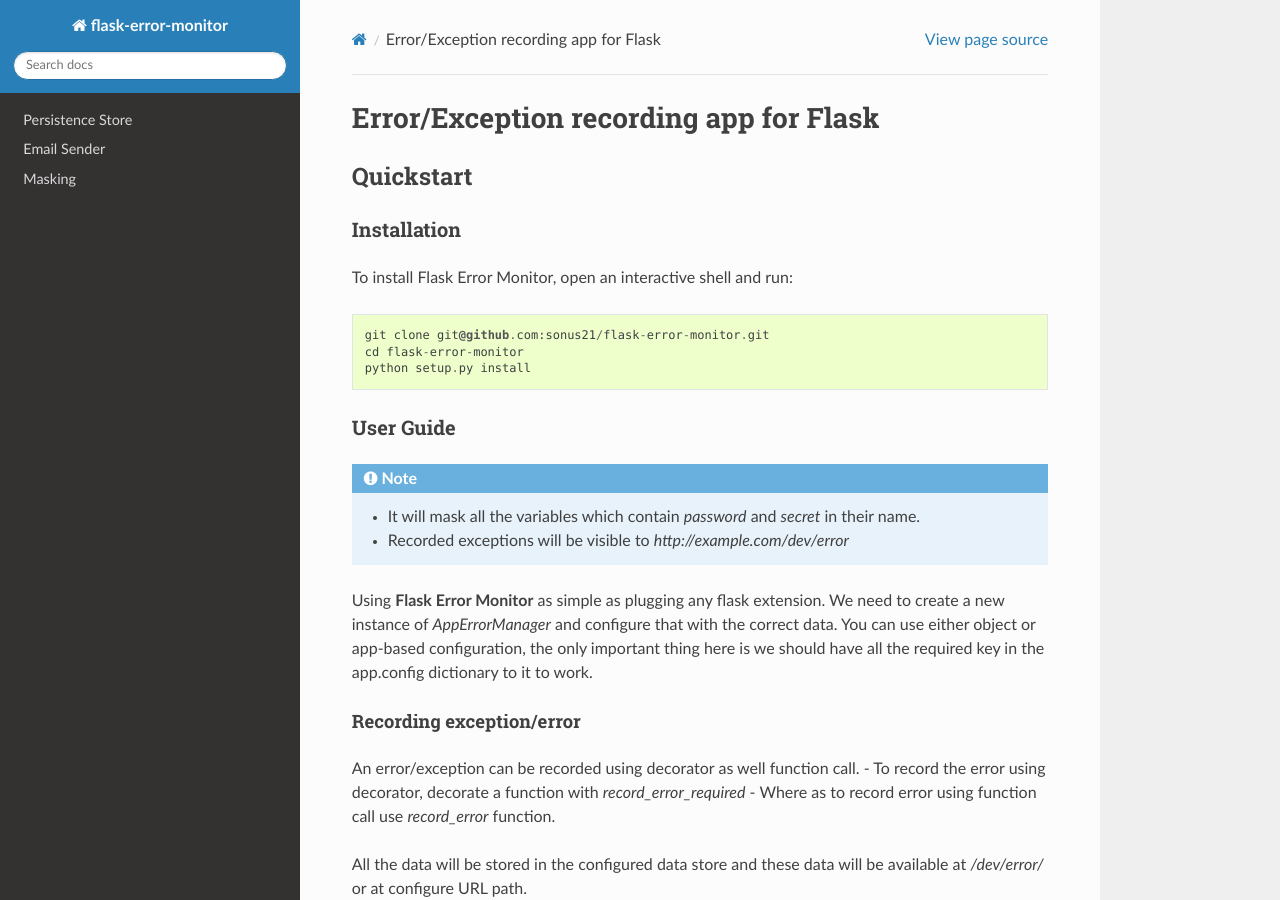
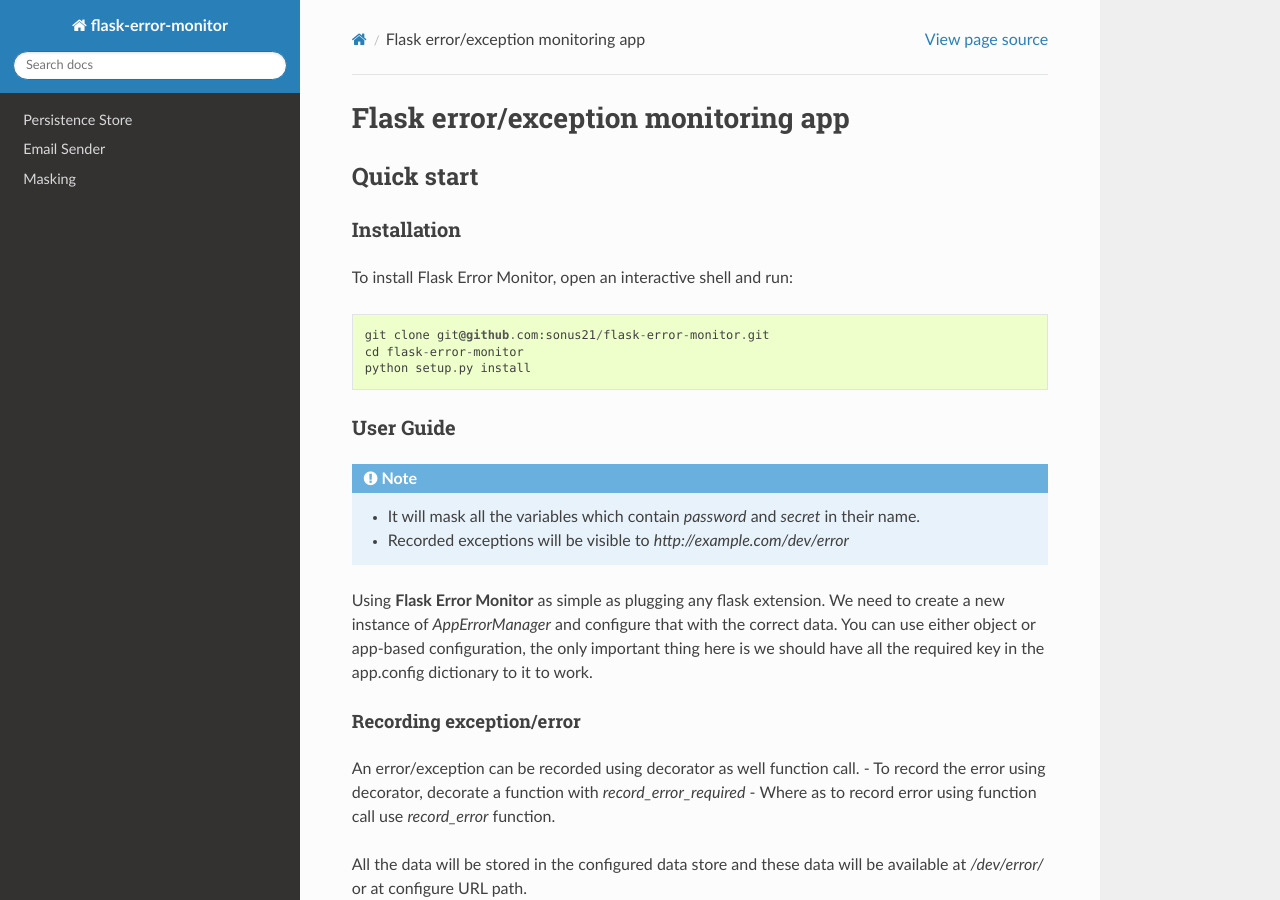
Before and after one commit to sonus21/error-tracker, a Sphinx documentation site: the page built from docs/source/index.rst, in a window 1280 px wide and 900 px high. Built offline with Sphinx 7.4.7 and the Read the Docs theme 2.0.0, drawn with Linux system fonts in a browser that asks for light colours.

Commit message:
Updated doc.

```diff
--- a/docs/source/index.rst
+++ b/docs/source/index.rst
@@ -4,10 +4,10 @@
    contain the root `toctree` directive.
 
 =============================================================
-Error/Exception recording app for Flask
+Flask error/exception monitoring app
 =============================================================
 
-Quickstart
+Quick start
 ==========
 
 .. _installation-guide:
```
